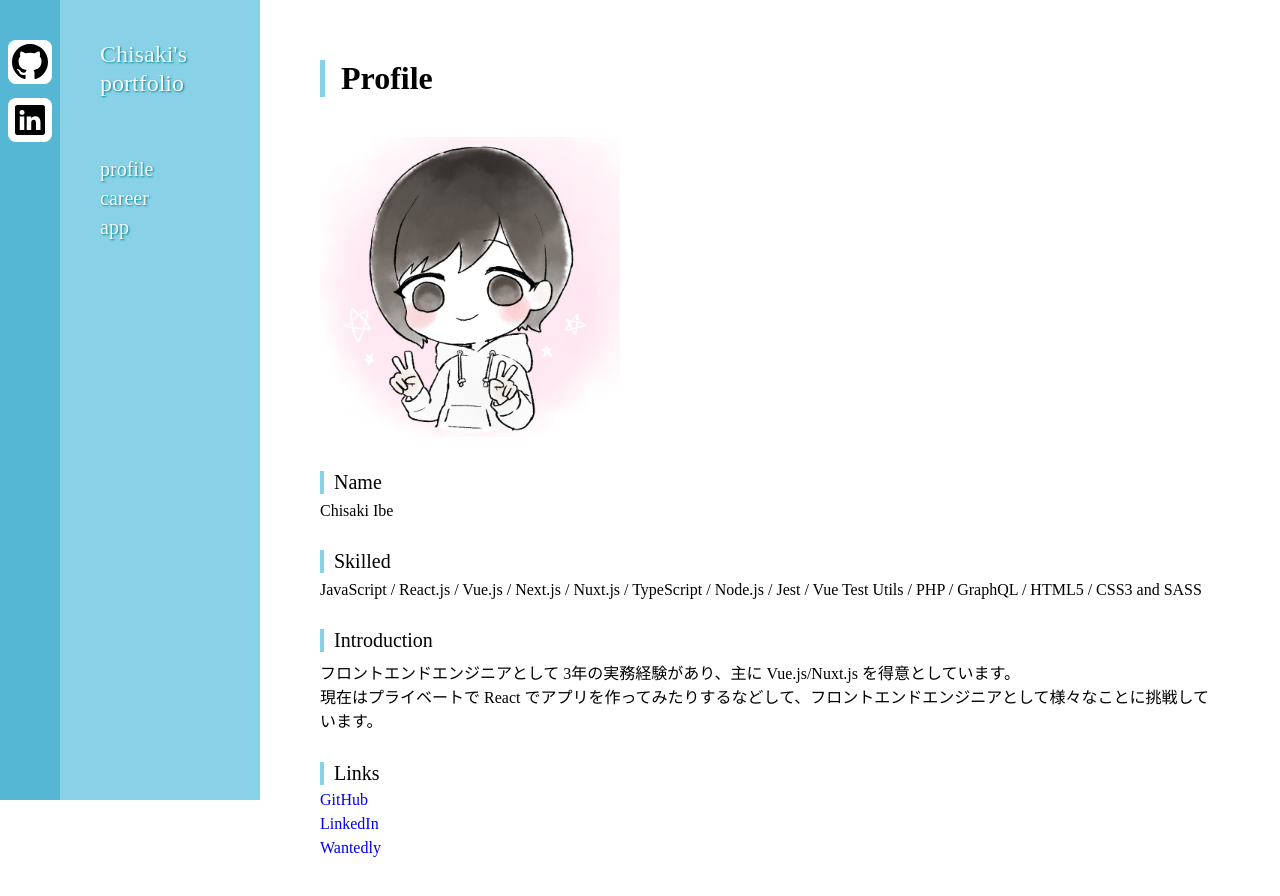
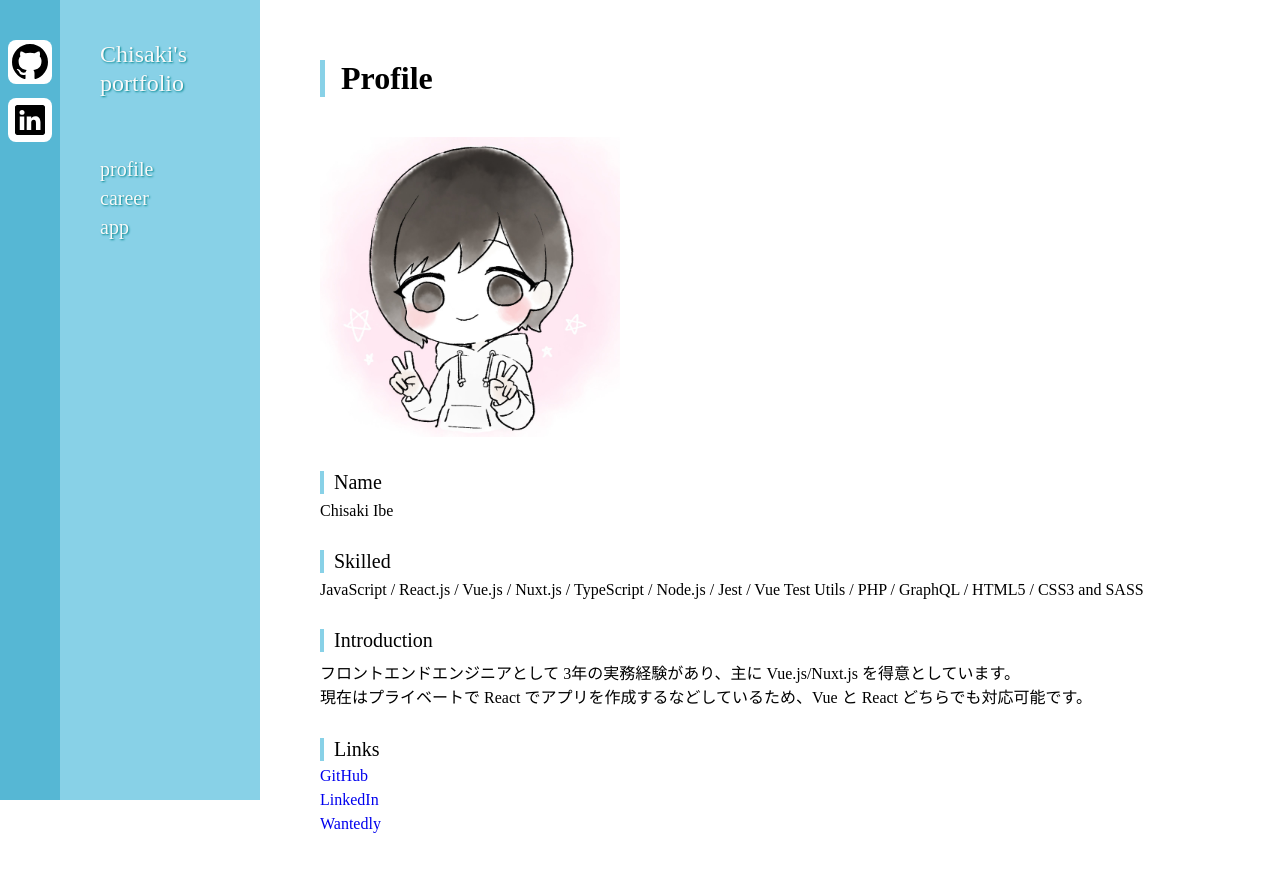
Before and after one commit to chisaki66/portfolio, a Nuxt app: page / in a window 1280 px wide. After the commit the page ends 873 px from the top, so only its background shows below. Built offline with nearby package versions, Linux system fonts and the light colour scheme.

Commit message:
some fix

```diff
--- a/pages/career.vue
+++ b/pages/career.vue
@@ -3,13 +3,16 @@
     <h1 class="title">Career</h1>
     <div class="body">
       <div class="body__block">
-        <div class="body__subtitle">弁護士ドットコム株式会社</div>
+        <div class="body__subtitle">弁護士ドットコム株式会社 (CloudSign 開発事業部)</div>
         <img class="body__site-img" src="./images/cloudsign.png" alt="">
         <div class="body__text">
           <p>Dec 2022 to Feb 2023</p>
           <p class="body__text-skilled">JavaScript / Vue.js / Nuxt.js / TypeScript / Node.js / Jest / Vue Test Utils</p>
           <br>
-          <p>弁護士ドットコム株式会社のフロントエンドエンジニアとして電子契約サービスの CloudSign の開発に従事していました。<br>主な担当業務は Vue のバージョンアップを行うチームに所属し、リファクタリング系のタスクなどを中心にサービスの保守・運用を行なっていました。</p>
+          <p>
+            弁護士ドットコム株式会社のフロントエンドエンジニアとして電子契約サービスの CloudSign の開発に従事していました。<br>
+            主な担当業務は Vue のバージョンアップを行うチームに所属し、リファクタリング系のタスクなどを中心にサービスの保守・運用を行なっていました。
+          </p>
           <br>
           <a href="https://www.wantedly.com/id/chisaki0606" target="_blank">詳細な情報はこちら (Wantedly のページリンク)</a>
         </div>
@@ -21,7 +24,10 @@
           <p>Apr 2021 to Dec 2022</p>
           <p class="body__text-skilled">JavaScript / Vue.js / Nuxt.js / TypeScript / Node.js / Jest / Vue Test Utils / PHP / GraphQL</p>
           <br>
-          <p>Retty 株式会社のフロントエンドエンジニアとして主に Web アプリケーションとコーポレートサイトの開発業務を任せて頂いていました。<br>それ以外にも LP ページのコーディングや Python を用いた登録店舗のデータ収集を行うなど精力的に業務に従事していました。</p>
+          <p>
+            Retty 株式会社のフロントエンドエンジニアとして主に Web アプリケーションとコーポレートサイトの開発業務を任せて頂いていました。<br>
+            それ以外にも LP ページのコーディングや Python を用いた登録店舗のデータ収集を行うなど精力的に業務に従事していました。
+          </p>
           <br>
           <a href="https://www.wantedly.com/id/chisaki0606" target="_blank">詳細な情報はこちら (Wantedly のページリンク)</a>
         </div>
@@ -44,7 +50,7 @@
 }
 
 .body {
-  padding: 40px 0;
+  padding: 40px 0 60px;
   box-sizing: border-box;
 
   &__block {
--- a/pages/index.vue
+++ b/pages/index.vue
@@ -10,11 +10,14 @@
         </div>
         <div class="body__block">
           <div class="body__subtitle">Skilled</div>
-          <p>JavaScript / React.js / Vue.js / Next.js / Nuxt.js / TypeScript / Node.js / Jest / Vue Test Utils / PHP / GraphQL / HTML5 / CSS3 and SASS</p>
+          <p>JavaScript / React.js / Vue.js / Nuxt.js / TypeScript / Node.js / Jest / Vue Test Utils / PHP / GraphQL / HTML5 / CSS3 and SASS</p>
         </div>
         <div class="body__block">
           <div class="body__subtitle">Introduction</div>
-          <p>フロントエンドエンジニアとして 3年の実務経験があり、主に Vue.js/Nuxt.js を得意としています。<br>現在はプライベートで React でアプリを作ってみたりするなどして、フロントエンドエンジニアとして様々なことに挑戦しています。</p>
+          <p>
+            フロントエンドエンジニアとして 3年の実務経験があり、主に Vue.js/Nuxt.js を得意としています。<br>
+            現在はプライベートで React でアプリを作成するなどしているため、Vue と React どちらでも対応可能です。
+          </p>
         </div>
         <div class="body__block">
           <div class="body__subtitle">Links</div>
```
